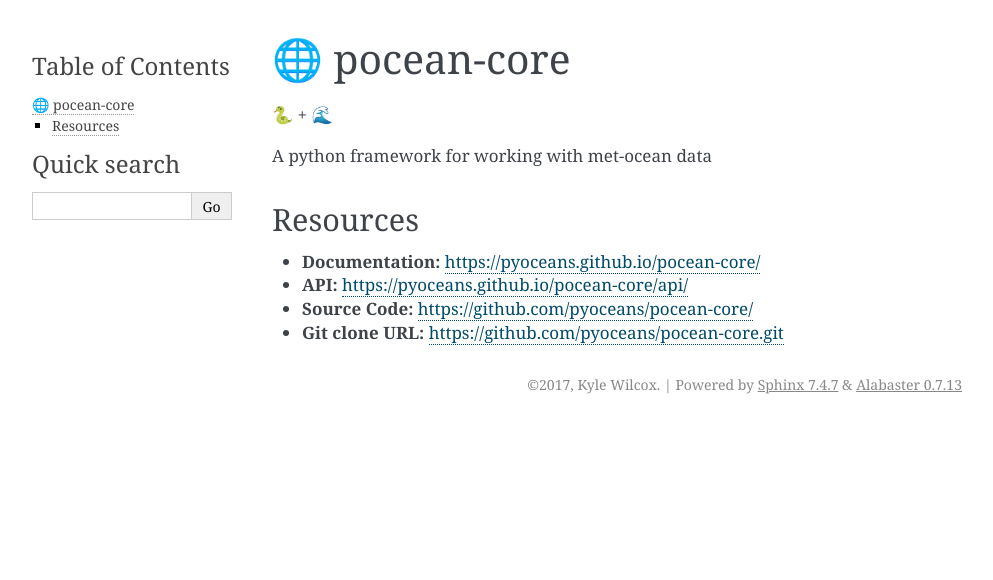
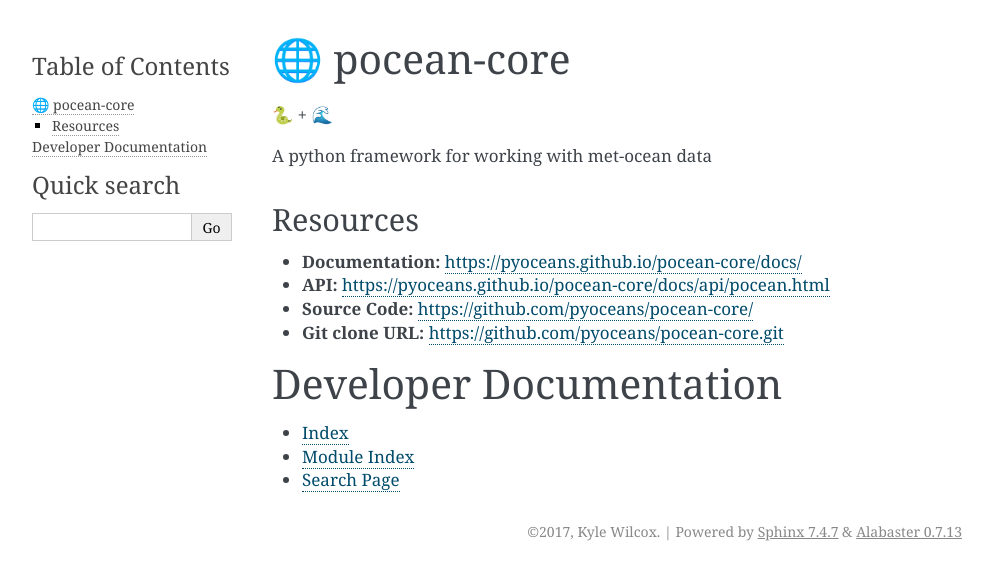
Before and after one commit to pyoceans/pocean-core, a Sphinx documentation site: the page built from docs/index.rst, in a window 1280 px wide. Shown: the top 580 px of the page, without its empty margins (148-1141 px from the left). Built offline with Sphinx 7.4.7, drawn with Linux system fonts in a browser that asks for light colours.

Commit message:
Add Developer doc links, fix URLS

```diff
--- a/docs/index.rst
+++ b/docs/index.rst
@@ -8,7 +8,15 @@
 Resources
 ---------
 
--  **Documentation:** https://pyoceans.github.io/pocean-core/
--  **API:** https://pyoceans.github.io/pocean-core/api/
+-  **Documentation:** https://pyoceans.github.io/pocean-core/docs/
+-  **API:** https://pyoceans.github.io/pocean-core/docs/api/pocean.html
 -  **Source Code:** https://github.com/pyoceans/pocean-core/
 -  **Git clone URL:** https://github.com/pyoceans/pocean-core.git
+
+
+Developer Documentation
+=======================
+
+* :ref:`genindex`
+* :ref:`modindex`
+* :ref:`search`
```
